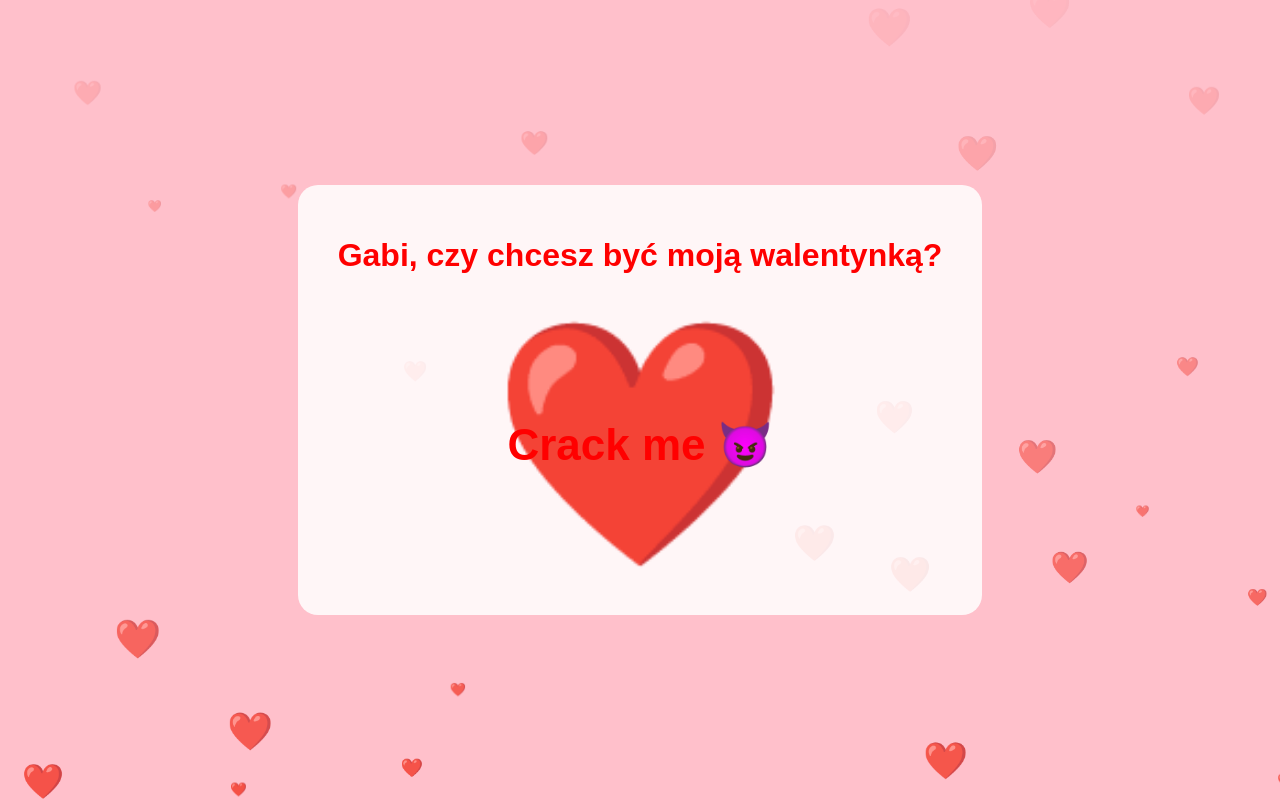
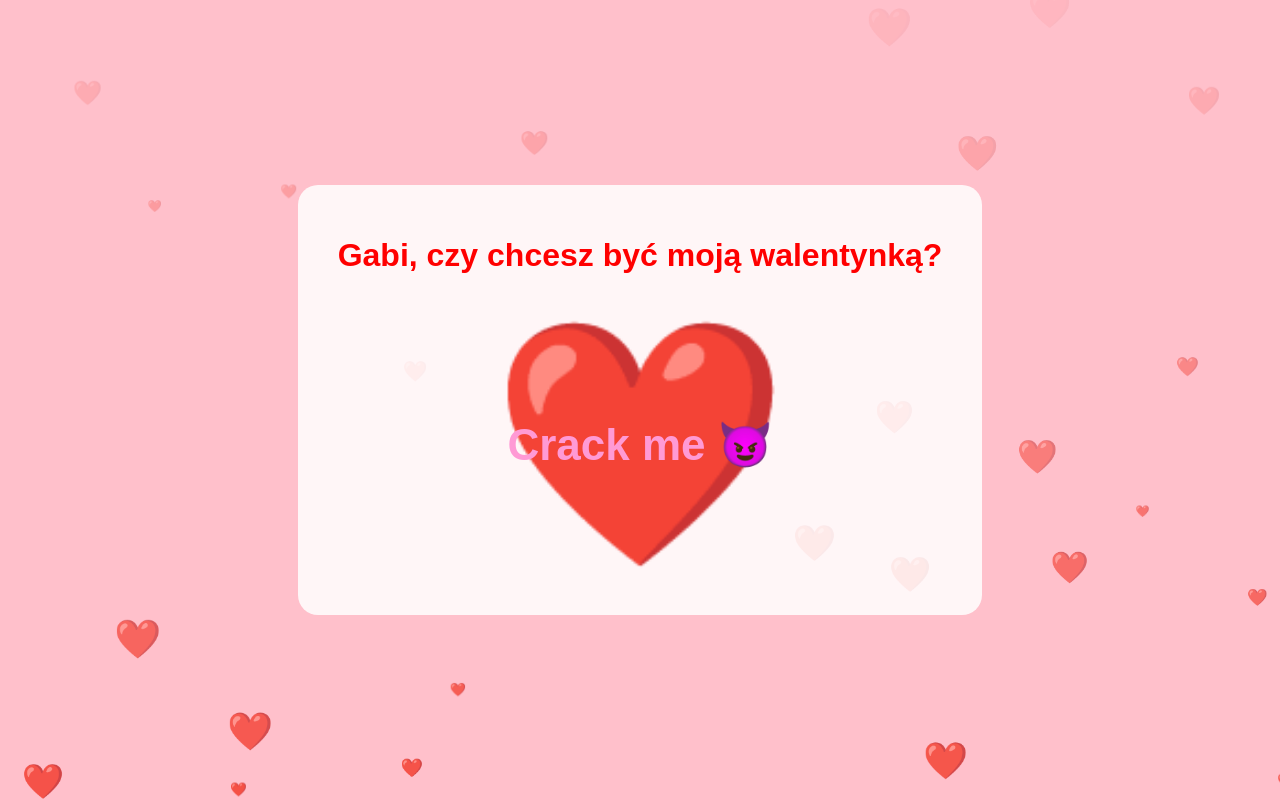
Before and after one commit to hwdpzack/WalentynkaDlaGabi, a plain HTML site: page index.html in a window 1280 px wide. Both pictures are taken after a click on the button "Tak". Drawn offline with Linux system fonts and the light colour scheme.

Commit message:
Update index.html

```diff
--- a/index.html
+++ b/index.html
@@ -18,7 +18,7 @@ body{
   position:relative;
 }
 
-/* TŁO – nieskończone serduszka */
+/* Tło – nieskończone serduszka */
 #bg{
   position:absolute;
   inset:0;
@@ -37,7 +37,7 @@ body{
   to{transform:translateY(-10vh);opacity:0;}
 }
 
-/* GŁÓWNE OKNO */
+/* Główne okno */
 .box{
   position:relative;
   background:rgba(255,255,255,0.85);
@@ -81,11 +81,11 @@ button{
   justify-content:center;
 }
 
-/* NAPIS NA SERCU */
+/* Napis na sercu – jasno różowy */
 .big-heart span{
   position:absolute;
   font-size:44px;
-  color:red;
+  color:#ff9ad5;
   font-weight:bold;
   animation:textMove 1.2s infinite alternate;
 }
@@ -109,7 +109,7 @@ button{
   animation:shake 0.3s;
 }
 
-/* WIADOMOŚĆ */
+/* Wiadomość */
 .message{
   font-size:20px;
   color:#d00000;
@@ -117,7 +117,7 @@ button{
   white-space:pre-line;
 }
 
-/* KONFETTI */
+/* Konfetti */
 .confetti{
   position:fixed;
   top:-10px;
```
